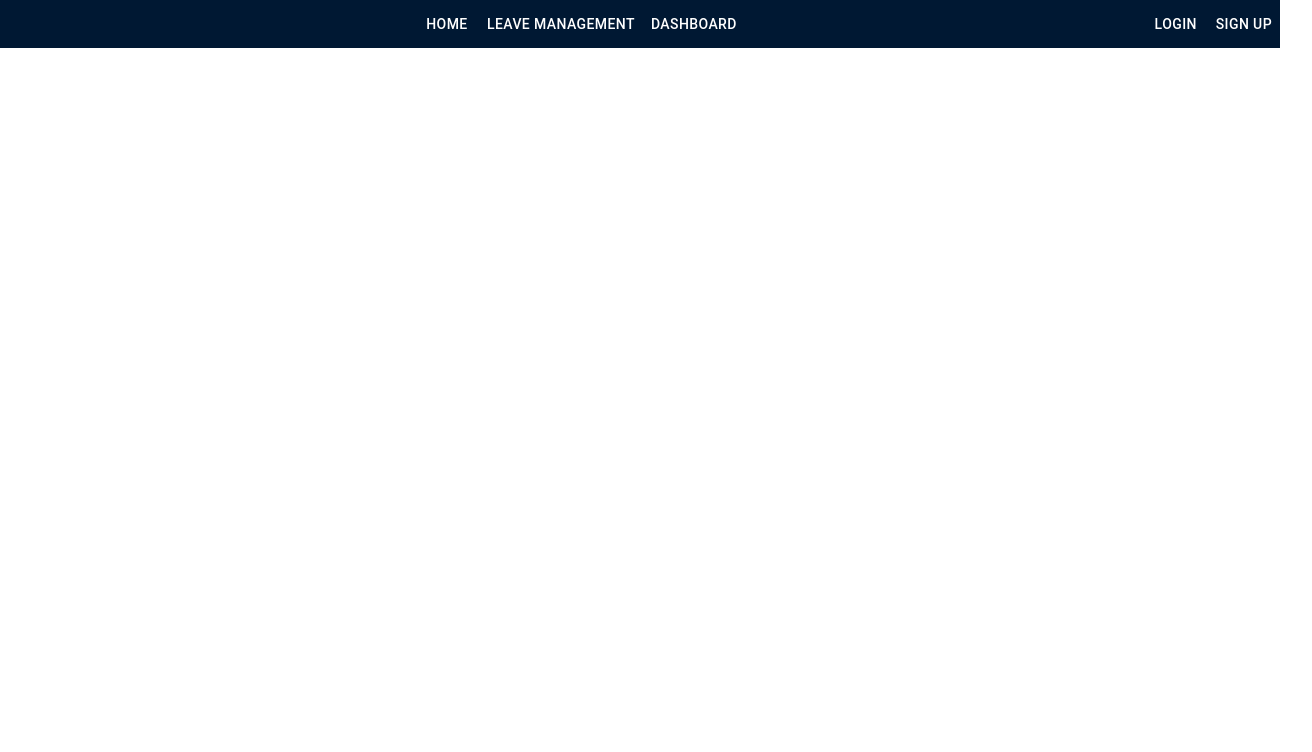
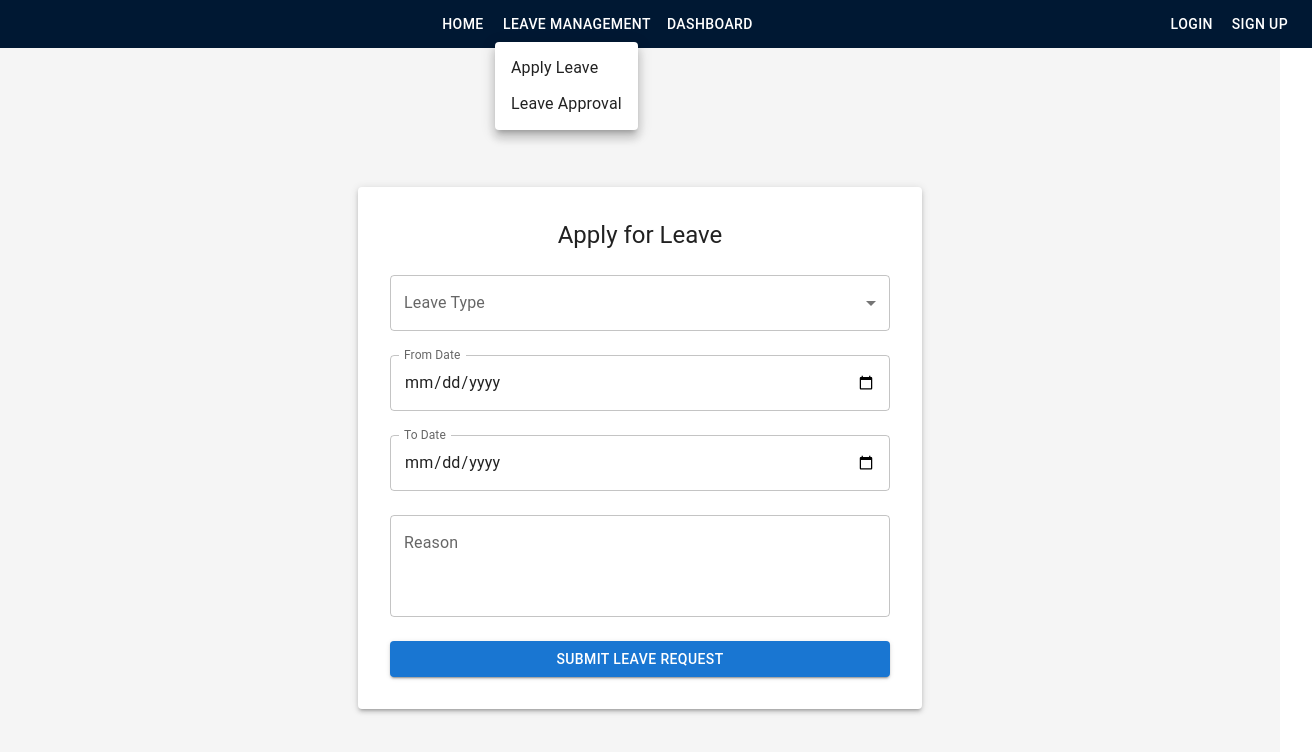
Before and after one commit to riyavij2001/frontend-assignment, a React (Vite) app in the folder frontend/: page /applyLeave in a window 1280 px wide. Both pictures are taken after a click on the button "LEAVE MANAGEMENT". Shown: the top 752 px of the page, 1312 px wide, since content can reach past the window. Built offline with nearby package versions, Linux system fonts and the light colour scheme; some icons are missing.

Commit message:
Added leaveManagement

```diff
--- a/frontend/package.json
+++ b/frontend/package.json
@@ -15,6 +15,7 @@
     "@mui/icons-material": "^7.2.0",
     "@mui/material": "^7.2.0",
     "@mui/styled-engine-sc": "^7.2.0",
+    "@mui/x-charts": "^8.9.0",
     "react": "^19.1.0",
     "react-dom": "^19.1.0",
     "styled-components": "^6.1.19"
--- a/frontend/src/App.jsx
+++ b/frontend/src/App.jsx
@@ -6,6 +6,9 @@ import Home from './pages/Home'
 import { BrowserRouter, Routes, Route } from "react-router-dom";
 import Navbar from './components/Navbar'
 import Login from './pages/Login'
+import ApprovalLeave from './pages/Leavemanagement/ApprovalLeave'
+import ApplyLeave from './pages/Leavemanagement/ApplyLeave'
+import Dashboard from './pages/Dashboard'
 
 
 function App() {
@@ -18,6 +21,9 @@ function App() {
           <Route path="/" element={<Home />}>
           </Route>
             <Route path='/login' element={<Login />} />
+            <Route path='/leaveApproval' element={<ApprovalLeave />} />
+            <Route path='/applyLeave' element={<ApplyLeave />} />
+            <Route path='/dashboard' element={<Dashboard />} />
         </Routes>
       </BrowserRouter>
     </div>
--- a/frontend/src/components/Navbar.jsx
+++ b/frontend/src/components/Navbar.jsx
@@ -1,26 +1,79 @@
-import React from 'react'
+import React, { useState } from 'react';
 import SummarizeIcon from '@mui/icons-material/Summarize';
 import Button from '@mui/material/Button';
-import { Navigate, useNavigate } from 'react-router-dom';
+import Menu from '@mui/material/Menu';
+import MenuItem from '@mui/material/MenuItem';
+import { useNavigate } from 'react-router-dom';
 
 function Navbar() {
+    const [anchorEl, setAnchorEl] = useState(null);
+    const navigate = useNavigate();
+
+    const handleMenuClick = (event) => {
+        setAnchorEl(event.currentTarget);
+    };
+
+    const handleMenuClose = () => {
+        setAnchorEl(null);
+    };
+
+    const handleNavigate = (path) => {
+        navigate(path);
+        handleMenuClose();
+    };
 
     return (
-        <div style={{ backgroundColor: '#001833', display: 'flex', justifyContent: 'space-between', width: '100%', height: '3rem' }}>
-            <div style={{display:'flex', alignItems:'center'}}>
+        <div
+            style={{
+                backgroundColor: '#001833',
+                display: 'flex',
+                justifyContent: 'space-between',
+                width: '100%',
+                height: '3rem',
+                padding: '0 1rem',
+            }}
+        >
+            <div style={{ display: 'flex', alignItems: 'center' }}>
                 <SummarizeIcon style={{ color: 'white' }} />
             </div>
-            <div style={{display:'flex', alignItems:'center' }}>
-                <Button style={{ color: 'white' }} href='/'>Home</Button>
-                <Button style={{ color: 'white' }}>Leave Management</Button>
-                <Button style={{ color: 'white' }}>Dashboard</Button>
+
+            <div style={{ display: 'flex', alignItems: 'center' }}>
+                <Button style={{ color: 'white' }} onClick={() => navigate('/')}>
+                    Home
+                </Button>
+
+                <Button
+                    style={{ color: 'white' }}
+                    onClick={handleMenuClick}
+                >
+                    Leave Management
+                </Button>
+                <Menu
+                    anchorEl={anchorEl}
+                    open={Boolean(anchorEl)}
+                    onClose={handleMenuClose}
+                >
+                    <MenuItem onClick={() => handleNavigate('/applyLeave')}>
+                        Apply Leave
+                    </MenuItem>
+                    <MenuItem onClick={() => handleNavigate('/leaveApproval')}>
+                        Leave Approval
+                    </MenuItem>
+                </Menu>
+
+                <Button style={{ color: 'white' }} onClick={() => navigate('/dashboard')}>
+                    Dashboard
+                </Button>
             </div>
-            <div style={{display:'flex', alignItems:'center'}}>
-                <Button style={{ color: 'white' }} href='/login'>Login</Button>
+
+            <div style={{ display: 'flex', alignItems: 'center' }}>
+                <Button style={{ color: 'white' }} onClick={() => navigate('/login')}>
+                    Login
+                </Button>
                 <Button style={{ color: 'white' }}>Sign Up</Button>
             </div>
         </div>
-    )
+    );
 }
 
-export default Navbar
+export default Navbar;
--- /dev/null
+++ b/frontend/src/pages/Dashboard.jsx
@@ -0,0 +1,9 @@
+import React from 'react'
+
+function Dashboard() {
+  return (
+    <div>Dashboard</div>
+  )
+}
+
+export default Dashboard
--- /dev/null
+++ b/frontend/src/pages/Leavemanagement/ApplyLeave.jsx
@@ -0,0 +1,90 @@
+import React, { useState } from 'react';
+import {
+  Box, Typography, TextField, Button, MenuItem, Alert, Paper
+} from '@mui/material';
+
+function ApplyLeave() {
+  const [leaveType, setLeaveType] = useState('');
+  const [fromDate, setFromDate] = useState('');
+  const [toDate, setToDate] = useState('');
+  const [reason, setReason] = useState('');
+  const [successMsg, setSuccessMsg] = useState('');
+  const [error, setError] = useState('');
+
+  const leaveTypes = ['Sick Leave', 'Casual Leave', 'Earned Leave', 'Maternity Leave'];
+
+  const handleSubmit = () => {
+    if (!leaveType || !fromDate || !toDate || !reason) {
+      setError('Please fill out all fields.');
+      setSuccessMsg('');
+      return;
+    }
+
+    if (new Date(fromDate) > new Date(toDate)) {
+      setError('From date cannot be after To date.');
+      setSuccessMsg('');
+      return;
+    }
+
+    const user = JSON.parse(localStorage.getItem('user'));
+    if (!user) {
+      setError('You must be logged in to apply for leave.');
+      return;
+    }
+
+    const newLeave = {
+      id: Date.now(),
+      name: user.userName,
+      from: fromDate,
+      to: toDate,
+      reason,
+      type: leaveType,
+      status: 'Pending',
+      comment: '',
+    };
+
+    const existingLeaves = JSON.parse(localStorage.getItem('leaves')) || [];
+    localStorage.setItem('leaves', JSON.stringify([...existingLeaves, newLeave]));
+
+    setSuccessMsg('Leave application submitted!');
+    setLeaveType('');
+    setFromDate('');
+    setToDate('');
+    setReason('');
+    setError('');
+  };
+
+  return (
+    <Box display="flex" justifyContent="center" alignItems="center" minHeight="100vh" bgcolor="#f5f5f5">
+      <Paper elevation={3} sx={{ padding: 4, width: '100%', maxWidth: 500 }}>
+        <Typography variant="h5" align="center" gutterBottom>
+          Apply for Leave
+        </Typography>
+
+        {error && <Alert severity="error" sx={{ mb: 2 }}>{error}</Alert>}
+        {successMsg && <Alert severity="success" sx={{ mb: 2 }}>{successMsg}</Alert>}
+
+        <TextField select label="Leave Type" fullWidth value={leaveType} onChange={(e) => setLeaveType(e.target.value)} margin="normal">
+          {leaveTypes.map((type) => (
+            <MenuItem key={type} value={type}>{type}</MenuItem>
+          ))}
+        </TextField>
+
+        <TextField type="date" label="From Date" fullWidth margin="normal" InputLabelProps={{ shrink: true }}
+          value={fromDate} onChange={(e) => setFromDate(e.target.value)} />
+
+        <TextField type="date" label="To Date" fullWidth margin="normal" InputLabelProps={{ shrink: true }}
+          value={toDate} onChange={(e) => setToDate(e.target.value)} />
+
+        <TextField label="Reason" multiline rows={3} fullWidth margin="normal"
+          value={reason} onChange={(e) => setReason(e.target.value)} />
+
+        <Button variant="contained" color="primary" fullWidth sx={{ mt: 2 }} onClick={handleSubmit}>
+          Submit Leave Request
+        </Button>
+      </Paper>
+    </Box>
+  );
+}
+
+export default ApplyLeave;
--- /dev/null
+++ b/frontend/src/pages/Leavemanagement/ApprovalLeave.jsx
@@ -0,0 +1,144 @@
+import React, { useEffect, useState } from 'react';
+import {
+  Typography, Table, TableBody, TableCell, TableContainer, TableHead, TableRow,
+  Paper, Button, Box, Dialog, DialogTitle, DialogContent, DialogActions, TextField, Alert
+} from '@mui/material';
+
+function ApprovalLeave() {
+  const [requests, setRequests] = useState([]);
+  const [selectedId, setSelectedId] = useState(null);
+  const [rejectionComment, setRejectionComment] = useState('');
+  const [openDialog, setOpenDialog] = useState(false);
+  const [error, setError] = useState('');
+
+  const user = JSON.parse(localStorage.getItem('user'));
+
+  useEffect(() => {
+    const leaves = JSON.parse(localStorage.getItem('leaves')) || [];
+    setRequests(leaves);
+  }, []);
+
+  const updateLeaves = (updatedRequests) => {
+    setRequests(updatedRequests);
+    localStorage.setItem('leaves', JSON.stringify(updatedRequests));
+  };
+
+  const handleApprove = (id) => {
+    const updated = requests.map(req =>
+      req.id === id ? { ...req, status: 'Approved' } : req
+    );
+    updateLeaves(updated);
+  };
+
+  const handleRejectClick = (id) => {
+    setSelectedId(id);
+    setRejectionComment('');
+    setOpenDialog(true);
+  };
+
+  const handleRejectConfirm = () => {
+    if (!rejectionComment.trim()) {
+      setError('Rejection comment is required.');
+      return;
+    }
+
+    const updated = requests.map(req =>
+      req.id === selectedId ? { ...req, status: 'Rejected', comment: rejectionComment } : req
+    );
+    updateLeaves(updated);
+    setOpenDialog(false);
+    setError('');
+  };
+
+  if (!user || user.role !== 'admin') {
+    return (
+      <Box p={4}>
+        <Alert severity="warning">Access Denied: Only admins can view this page.</Alert>
+      </Box>
+    );
+  }
+
+  return (
+    <Box p={4}>
+      <Typography variant="h5" gutterBottom>
+        Leave Approval Requests
+      </Typography>
+
+      <TableContainer component={Paper}>
+        <Table>
+          <TableHead sx={{ backgroundColor: '#001833' }}>
+            <TableRow>
+              <TableCell sx={{ color: '#fff' }}>Employee</TableCell>
+              <TableCell sx={{ color: '#fff' }}>Leave Type</TableCell>
+              <TableCell sx={{ color: '#fff' }}>From</TableCell>
+              <TableCell sx={{ color: '#fff' }}>To</TableCell>
+              <TableCell sx={{ color: '#fff' }}>Reason</TableCell>
+              <TableCell sx={{ color: '#fff' }}>Status</TableCell>
+              <TableCell sx={{ color: '#fff' }}>Comment</TableCell>
+              <TableCell sx={{ color: '#fff' }}>Actions</TableCell>
+            </TableRow>
+          </TableHead>
+          <TableBody>
+            {requests.map((req) => (
+              <TableRow key={req.id}>
+                <TableCell>{req.name}</TableCell>
+                <TableCell>{req.type}</TableCell>
+                <TableCell>{req.from}</TableCell>
+                <TableCell>{req.to}</TableCell>
+                <TableCell>{req.reason}</TableCell>
+                <TableCell>{req.status}</TableCell>
+                <TableCell>{req.comment || '-'}</TableCell>
+                <TableCell>
+                  <Button
+                    variant="contained"
+                    color="success"
+                    size="small"
+                    onClick={() => handleApprove(req.id)}
+                    disabled={req.status !== 'Pending'}
+                    sx={{ mr: 1 }}
+                  >
+                    Approve
+                  </Button>
+                  <Button
+                    variant="contained"
+                    color="error"
+                    size="small"
+                    onClick={() => handleRejectClick(req.id)}
+                    disabled={req.status !== 'Pending'}
+                  >
+                    Reject
+                  </Button>
+                </TableCell>
+              </TableRow>
+            ))}
+          </TableBody>
+        </Table>
+      </TableContainer>
+
+      {/* Reject Dialog */}
+      <Dialog open={openDialog} onClose={() => setOpenDialog(false)}>
+        <DialogTitle>Reject Leave Request</DialogTitle>
+        <DialogContent>
+          {error && <Alert severity="error" sx={{ mb: 2 }}>{error}</Alert>}
+          <TextField
+            label="Rejection Comment"
+            multiline
+            rows={3}
+            fullWidth
+            value={rejectionComment}
+            onChange={(e) => setRejectionComment(e.target.value)}
+            placeholder="Reason for rejection"
+          />
+        </DialogContent>
+        <DialogActions>
+          <Button onClick={() => setOpenDialog(false)}>Cancel</Button>
+          <Button onClick={handleRejectConfirm} variant="contained" color="error">
+            Confirm Reject
+          </Button>
+        </DialogActions>
+      </Dialog>
+    </Box>
+  );
+}
+
+export default ApprovalLeave;
```
Also changed, not shown: 1 other file (tests, documents, lock files or other folders).
